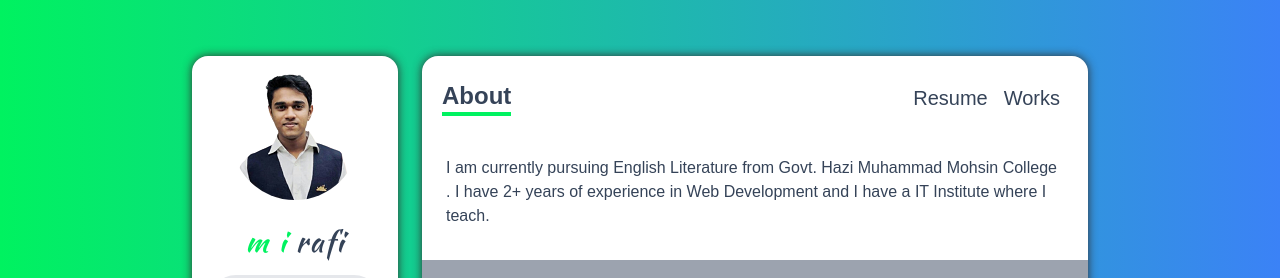
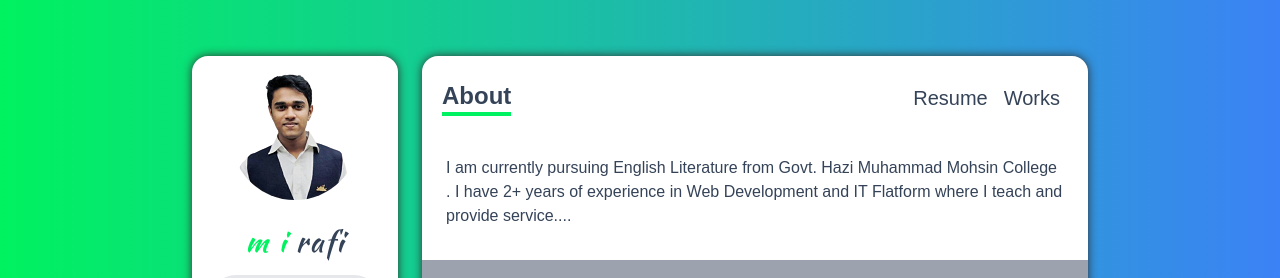
Before and after one commit to mirafee/mirafi, a Next.js app: page / in a window 1280 px wide. Shown: the top 278 px of the page. Built offline with nearby package versions, Linux system fonts and the light colour scheme.

Commit message:
Update index.tsx

```diff
--- a/pages/index.tsx
+++ b/pages/index.tsx
@@ -20,7 +20,7 @@ const About: NextPage = () => {
     <main className="flex flex-col flex-grow px-6 pt-1 ">
       <h1 className="my-3 text-base font-medium">
         I am currently pursuing English Literature from Govt. Hazi Muhammad Mohsin College . I have 2+ years of experience in
-        Web Development and I have a IT Institute where I teach.
+        Web Development and <a href="http://www.totalinfotech.ga">IT Flatform</a> where I teach and provide service....
       </h1>
       <div
         className="flex-grow p-4 mt-5 bg-gray-400 dark:bg-dark-100 "
```
